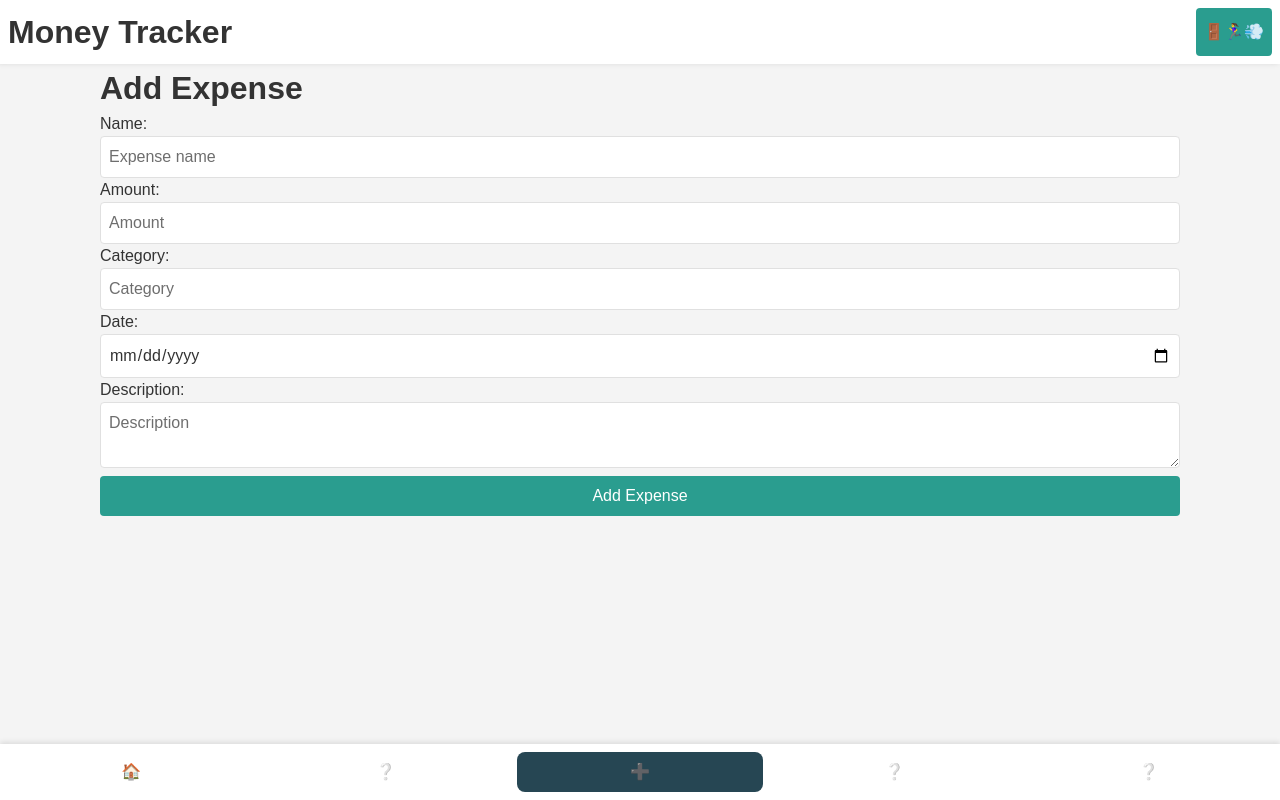
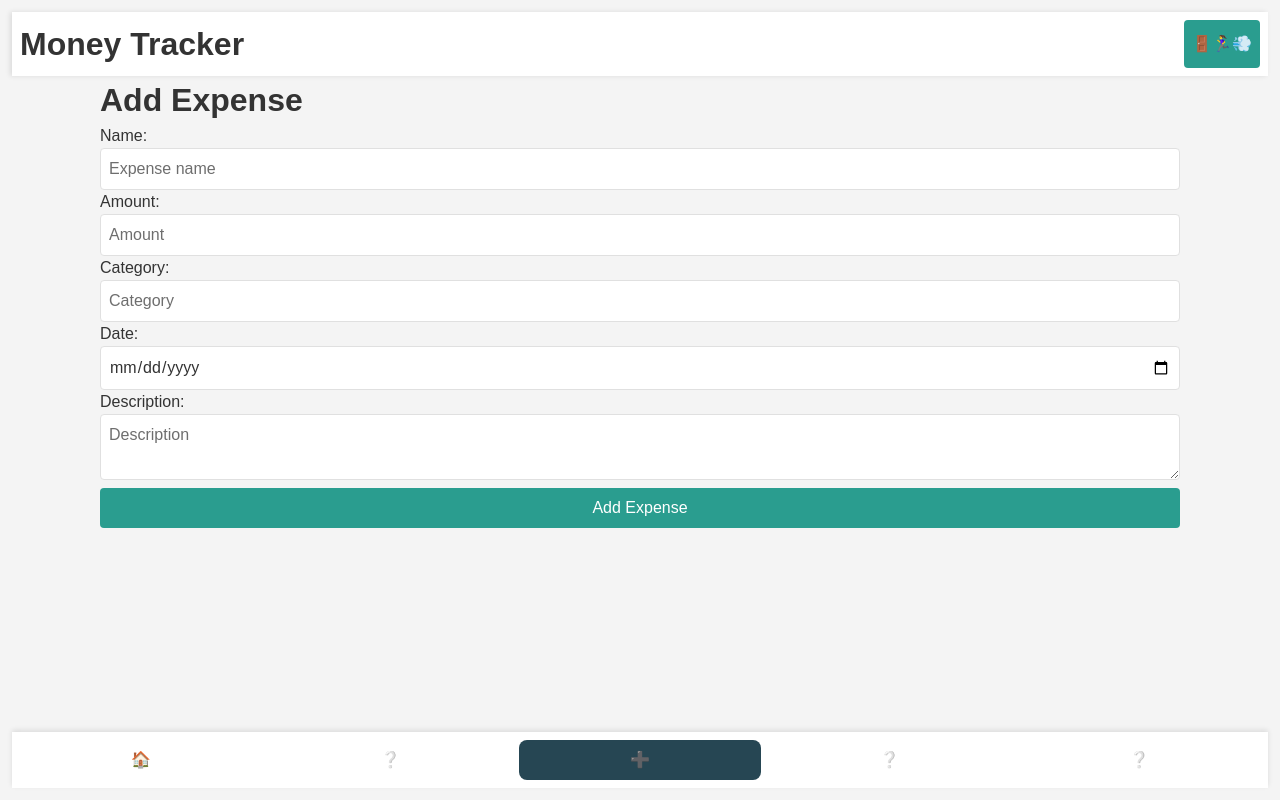
Before and after one commit to kNoCoding/MERN-Budget-Tracker, a React (Vite) app in the folder client/: page /expense-form in a window 1280 px wide. Built offline with nearby package versions, Linux system fonts and the light colour scheme.

Commit message:
Fix browser ui overlapping app layout

```diff
--- a/client/index.html
+++ b/client/index.html
@@ -4,7 +4,7 @@
 <head>
   <meta charset="UTF-8" />
   <link rel="icon" type="image/svg+xml" href="./src/assets/img/react.svg" />
-  <meta name="viewport" content="width=device-width, initial-scale=1.0, user-scalable=no" />
+  <meta name="viewport" content="width=device-width, initial-scale=1.0, viewport-fit=cover" />
   <title>Budget Tracker App</title>
 </head>
 
--- a/client/src/assets/style/base/_layout.scss
+++ b/client/src/assets/style/base/_layout.scss
@@ -13,7 +13,6 @@
   }
 }
 
-// Main layout structure
 .main-layout {
   display: grid;
   grid-template-rows: auto 1fr auto;
@@ -22,31 +21,21 @@
     "body-area"
     "footer-area";
 
-  padding-top: env(safe-area-inset-top, $spacing-unit);
-  padding-bottom: env(safe-area-inset-bottom, $spacing-unit);
-  padding-left: env(safe-area-inset-left, $spacing-unit);
-  padding-right: env(safe-area-inset-right, $spacing-unit);
-
-  height: 100vh;
+  height: 100dvh;
   overflow: hidden;
 }
 
 header {
   grid-area: header-area;
-  padding-top: env(safe-area-inset-top, $spacing-unit);
 }
 
 main {
   grid-area: body-area;
   overflow-y: auto;
-  max-height: 100%;
+  max-height: max-content;
 
-  padding-bottom: env(safe-area-inset-bottom, 0);
-
-  // Hiding scrollbar for Firefox
   scrollbar-width: none;
 
-  // Hiding scrollbar for Webkit browsers like Chrome, Safari
   &::-webkit-scrollbar {
     display: none;
   }
@@ -54,42 +43,28 @@ main {
 
 footer {
   grid-area: footer-area;
-  padding-bottom: env(safe-area-inset-bottom, $spacing-unit);
 }
 
-// Example component adjustments with media queries
 @include mobile {
   .main-layout {
-    padding: calc($spacing-unit / 2); // Reduce padding on smaller devices
-    padding: env(safe-area-inset-top, calc($spacing-unit / 2)) env(safe-area-inset-right, calc($spacing-unit / 2)) env(safe-area-inset-bottom, calc($spacing-unit / 2)) env(safe-area-inset-left, calc($spacing-unit / 2));
+
+    padding: calc($spacing-unit / 2);
   }
-
 }
 
 @include tablet {
   .main-layout {
-    padding: $spacing-unit; // Default padding
-    padding: env(safe-area-inset-top, $spacing-unit) env(safe-area-inset-right, $spacing-unit) env(safe-area-inset-bottom, $spacing-unit) env(safe-area-inset-left, $spacing-unit);
+    padding: $spacing-unit
   }
-
 }
 
 @include desktop {
   .main-layout {
-    padding: calc($spacing-unit * 1.5); // Increase padding for desktop
-    padding: env(safe-area-inset-top, calc($spacing-unit * 1.5)) env(safe-area-inset-right, calc($spacing-unit * 1.5)) env(safe-area-inset-bottom, calc($spacing-unit * 1.5)) env(safe-area-inset-left, calc($spacing-unit * 1.5));
+    padding: calc($spacing-unit * 1.5);
   }
-
 }
 
-@include desktop-large {}
 
-// Sample content area
-.content-area {
-  flex-grow: 1; // Allows the content area to fill the space
-}
-
-// Header and footer layout
 .header,
 .footer {
   padding: $spacing-unit;
--- a/client/src/components/ExpenseForm.jsx
+++ b/client/src/components/ExpenseForm.jsx
@@ -41,7 +41,7 @@ function ExpenseForm() {
     }
 
     return (
-        <div className='expense-form container'>
+        <main className='expense-form container'>
             <h1>{expenseId ? 'Update Expense' : 'Add Expense'}</h1>
 
             <form onSubmit={handleSubmit} >
@@ -67,7 +67,7 @@ function ExpenseForm() {
                 </label>
                 <button type="submit">{expenseId ? 'Update Expense' : 'Add Expense'}</button>
             </form>
-        </div>
+        </main>
     )
 }
 
```
Also changed, not shown: client/src/App.jsx (+7 -0 lines), client/src/assets/style/base/base.scss (+7 -0 lines).
